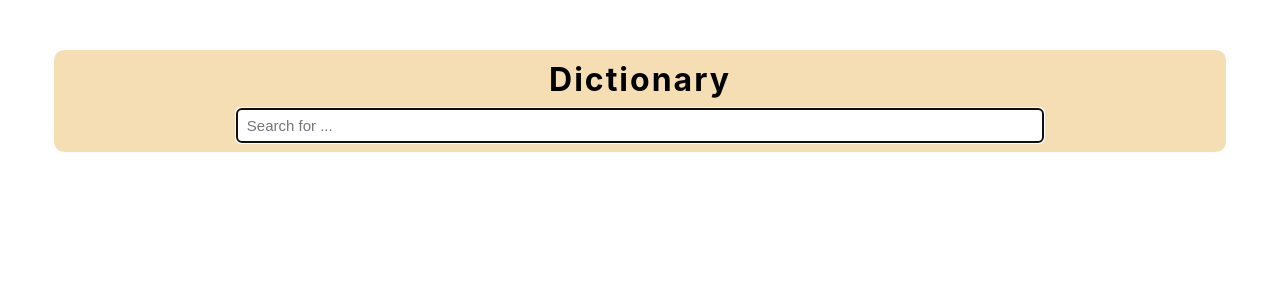
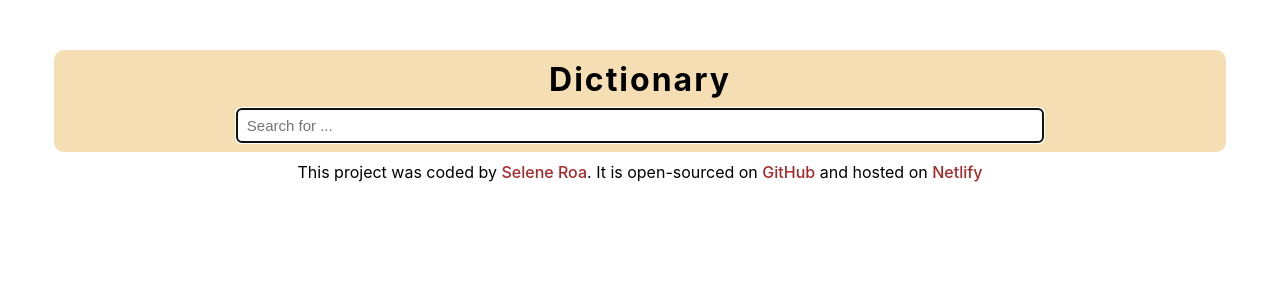
Before and after one commit to punkername007/dictionary-project, a React (Create React App) app: page / in a window 1280 px wide. Shown: the top 300 px of the page. Built offline with nearby package versions, Linux system fonts and the light colour scheme.

Commit message:
Added footer

```diff
--- a/src/App.js
+++ b/src/App.js
@@ -1,5 +1,6 @@
 import "./App.css";
 import Dictionary from "./Dictionary";
+import Footer from "./Footer";
 
 function App() {
   return (
@@ -9,6 +10,7 @@ function App() {
           <Dictionary />
         </main>
       </div>
+      <Footer />
     </div>
   );
 }
--- /dev/null
+++ b/src/Footer.css
@@ -0,0 +1,5 @@
+.Footer a {
+  text-decoration: none;
+  color: brown;
+  font-weight: 500;
+}
--- /dev/null
+++ b/src/Footer.js
@@ -0,0 +1,33 @@
+import React from "react";
+import "./Footer.css";
+
+export default function Footer() {
+  return (
+    <div className="Footer">
+      This project was coded by{" "}
+      <a
+        href="https://github.com/punkername007"
+        target="_blank"
+        rel="noreferrer"
+      >
+        Selene Roa
+      </a>
+      . It is open-sourced on{" "}
+      <a
+        href="https://github.com/punkername007/dictionary-project"
+        target="_blank"
+        rel="noreferrer"
+      >
+        GitHub
+      </a>{" "}
+      and hosted on{" "}
+      <a
+        href="https://sr-dictionary-react.netlify.app/"
+        target="_blank"
+        rel="noreferrer"
+      >
+        Netlify
+      </a>
+    </div>
+  );
+}
```
